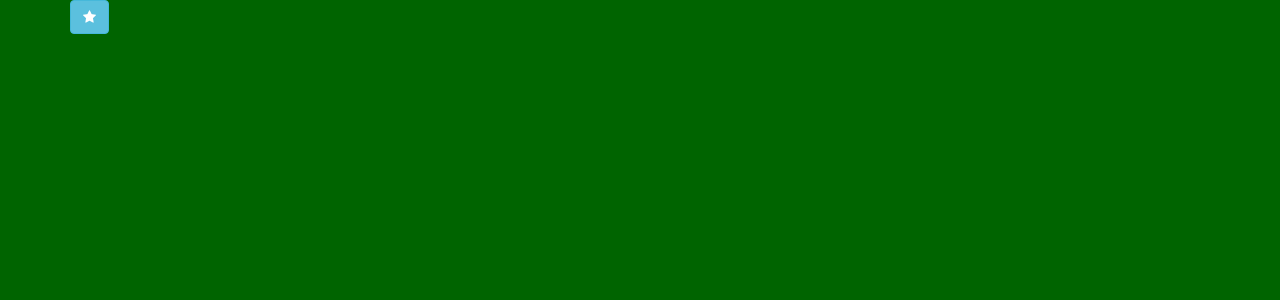
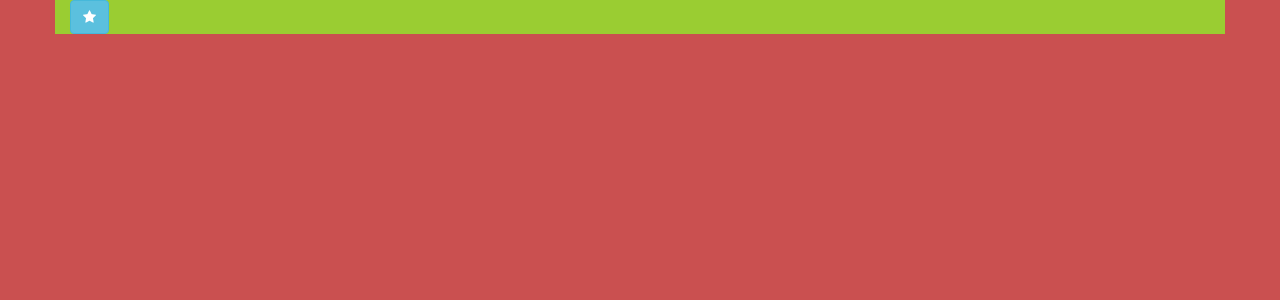
Before and after one commit to radlinskii/authentic-node, a React app: page / in a window 1280 px wide. Shown: the top 300 px of the page. Built offline with nearby package versions, Linux system fonts and the light colour scheme.

Commit message:
fixed styling

```diff
--- a/public/index.html
+++ b/public/index.html
@@ -4,9 +4,9 @@
     <meta charset="UTF-8">
     <title>Spider-Flower</title>
     <link rel="shortcut icon" type="image/png" href="mura.org-favicon.png"/>
-    <link rel="stylesheet" href="style.css" type="text/css">
     <link rel="stylesheet" href="https://maxcdn.bootstrapcdn.com/bootstrap/3.3.7/css/bootstrap.min.css" integrity="sha384-BVYiiSIFeK1dGmJRAkycuHAHRg32OmUcww7on3RYdg4Va+PmSTsz/K68vbdEjh4u" crossorigin="anonymous">
     <link rel="stylesheet" href="https://maxcdn.bootstrapcdn.com/font-awesome/4.7.0/css/font-awesome.min.css">
+    <link rel="stylesheet" href="style.css" type="text/css">
 </head>
 <body>
 <div id="root">Loading...</div>
--- /dev/null
+++ b/sass/AppComponent.sass
@@ -0,0 +1,2 @@
+.app-component
+  background-color: yellowgreen
--- a/sass/main.sass
+++ b/sass/main.sass
@@ -1,2 +1,4 @@
 body
-  background-color: darkgreen
+  background-color: #ca5050
+
+@import "AppComponent"
--- a/src/components/App.js
+++ b/src/components/App.js
@@ -3,7 +3,7 @@ import React from 'react';
 class App extends React.Component {
   render() {
     return (
-      <div className='container'>
+      <div className='container app-component'>
         <div className="btn btn-info">
           <span className="fa fa-star"></span>
         </div>
```
